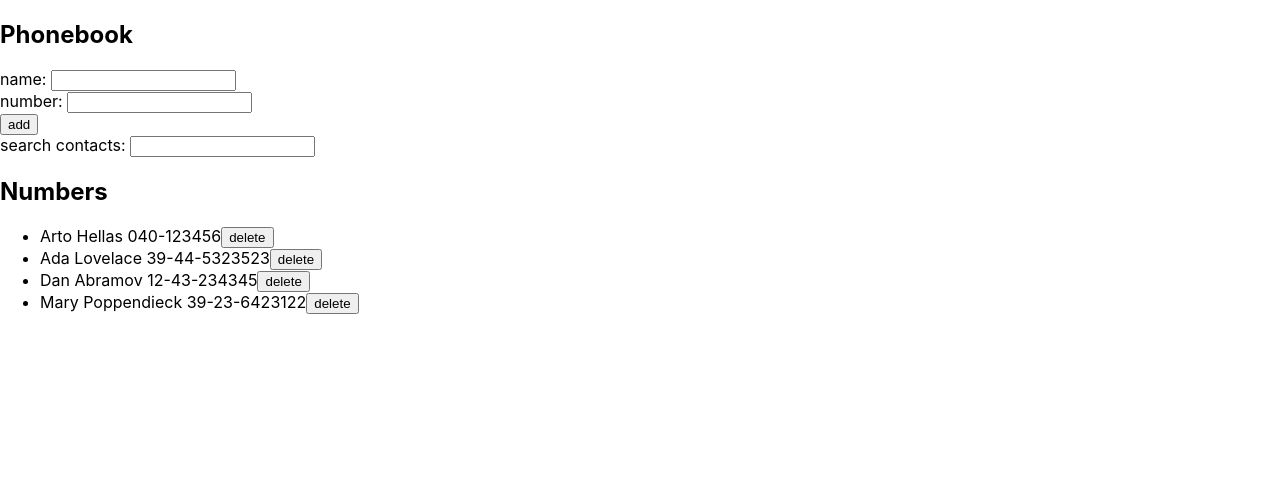
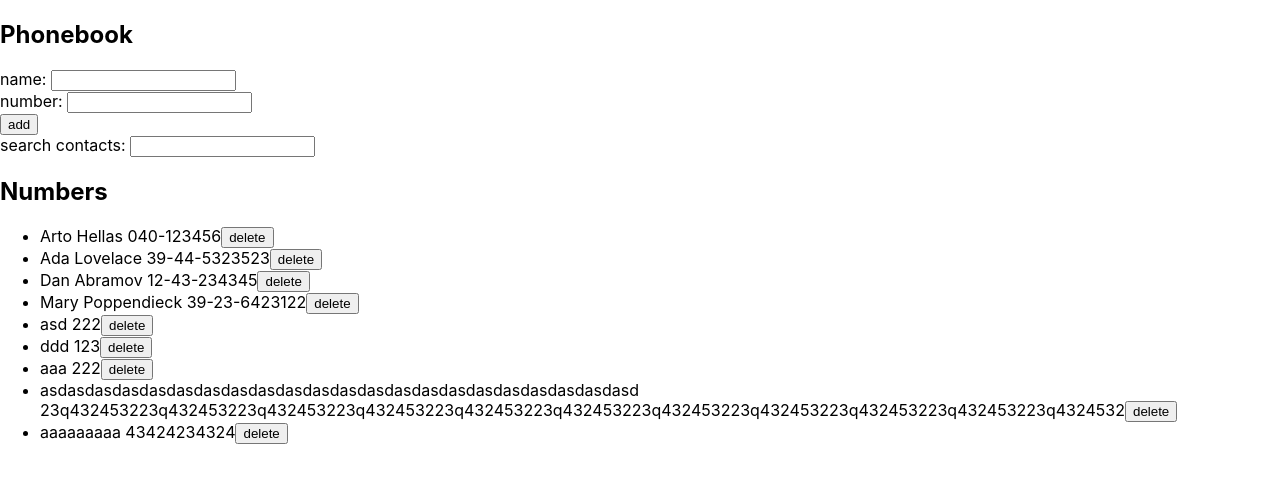
Before and after one commit to kpturt/full-stack-open, a React (Create React App) app in the folder exercises/part2/puhelinluettelo/: page / in a window 1280 px wide. Shown: the top 482 px of the page. Built offline with nearby package versions, Linux system fonts and the light colour scheme; data requests are answered from the project's data file.

Commit message:
did 2.18*

```diff
--- a/exercises/part2/puhelinluettelo/db.json
+++ b/exercises/part2/puhelinluettelo/db.json
@@ -19,6 +19,31 @@
       "name": "Mary Poppendieck",
       "number": "39-23-6423122",
       "id": 4
+    },
+    {
+      "name": "asd",
+      "number": "222",
+      "id": 5
+    },
+    {
+      "name": "ddd",
+      "number": "123",
+      "id": 6
+    },
+    {
+      "name": "aaa",
+      "number": "222",
+      "id": 7
+    },
+    {
+      "name": "asdasdasdasdasdasdasdasdasdasdasdasdasdasdasdasdasdasdasdasdasdasd",
+      "number": "23q432453223q432453223q432453223q432453223q432453223q432453223q432453223q432453223q432453223q432453223q4324532",
+      "id": 8
+    },
+    {
+      "name": "aaaaaaaaa",
+      "number": "43424234324",
+      "id": 9
     }
   ]
 }
--- a/exercises/part2/puhelinluettelo/src/App.js
+++ b/exercises/part2/puhelinluettelo/src/App.js
@@ -36,36 +36,39 @@ const App = () => {
   const addName = (event) => {
     event.preventDefault() //prevents the page from reloading after adding name
     console.log('adding new name: ', newName, 'number: ', newNumber)
+    const nameObject = {
+      name: newName,
+      number: newNumber
+      //is and should rather be handled by server, id bugs with deletions and needs a fix
+      //id: persons.length+1
+    }
 
     //checks empty fields
     if(newName.length === 0 || newNumber.length === 0) {
       console.log('empty name, sending alert')
       window.alert('your contact is missing either a name or a number')
     }
-    //checks duplicate names or numbers
-    else if(persons.some(person => person.name === newName) || persons.some(person => person.number === newNumber)){
+    /**
+     * checks duplicate names
+     * duplicate numbers: || persons.some(person => person.number === newNumber)
+     * duplicate numbers creates a bug with oldID
+     */
+    else if(persons.some(person => person.name === newName)){
       console.log('duplicate name, sending alert')
-      window.alert(`A person called ${newName} or the number ${newNumber} is already in your phonebook`)
-    }
-    else {
-      const nameObject = {
-        name: newName,
-        number: newNumber
-        //is and should rather be handled by server, id bugs with deletions and needs a fix
-        //id: persons.length+1
-      }
-      console.log('nameObject: ', nameObject)
-
-      /*
-      personService
-        .create(nameObject)
+      if(window.confirm(`A person called ${newName} or the number ${newNumber} is already in your phonebook. Do you want to replace this person's number?`)){
+        const oldID = persons.find(person => person.name === newName).id
+        console.log('oldID: ', oldID)
+        personService
+        .update(nameObject, oldID)
         .then(response => {
-          setPersons(persons.concat(response.data))
+          setPersons(persons.map(person => person.id !== oldID ? person : response))
           setNewName('')
           setNewNumber('')
         })
-      */
-
+      }
+    }
+    else {
+      console.log('nameObject: ', nameObject)
       personService
         .create(nameObject)
         .then(returnedPerson => {
--- a/exercises/part2/puhelinluettelo/src/Numbers.js
+++ b/exercises/part2/puhelinluettelo/src/Numbers.js
@@ -14,7 +14,7 @@ const Numbers = (props) => {
             <h2>Numbers</h2>
             <ul>
                 {numbersToShow.map(person =>
-                <li key={person.id}> {person.name} {person.number}
+                <li key={person.id}> {person?.name} {person.number}
                     {<button type="delete" onClick={props.onClick} id={person.id} >delete</button>}
                 </li>)}
             </ul>
--- a/exercises/part2/puhelinluettelo/src/services/persons.js
+++ b/exercises/part2/puhelinluettelo/src/services/persons.js
@@ -15,7 +15,7 @@ const create = (newObject) => {
     return request.then(response => response.data)
 }
 
-const update = (id, newObject) => {
+const update = (newObject, id) => {
     console.log('personsService update')
     //return axios.put(`${baseUrl}/${id}`, newObject)
     const request = axios.put(`${baseUrl}/${id}`, newObject)
```
